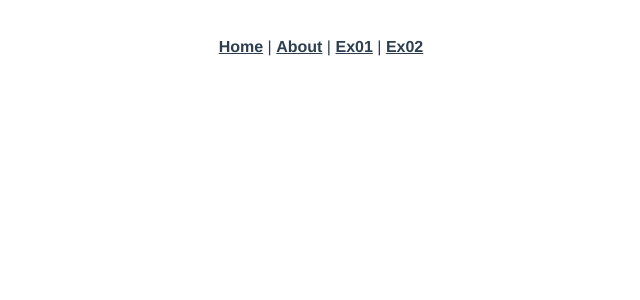
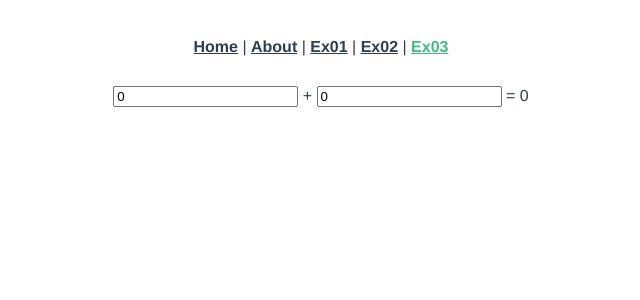
Before and after one commit to kouki-matsuura/ex-vue-beginner, a Vue app: page /ex03 in a window 1280 px wide. Shown: the top 300 px of the page, without its empty margins (319-959 px from the left). Built offline with nearby package versions, Linux system fonts and the light colour scheme.

Commit message:
Ex03の実装

```diff
--- a/src/App.vue
+++ b/src/App.vue
@@ -4,7 +4,8 @@
       <router-link to="/">Home</router-link> |
       <router-link to="/about">About</router-link> |
       <router-link to="/ex01">Ex01</router-link> |
-      <router-link to="/ex02">Ex02</router-link>
+      <router-link to="/ex02">Ex02</router-link> |
+      <router-link to="/ex03">Ex03</router-link>
     </nav>
     <router-view />
   </div>
--- a/src/router/index.ts
+++ b/src/router/index.ts
@@ -28,6 +28,10 @@
     path: "/ex02",
     component: () => import("../views/Ex02.vue"),
   },
+  {
+    path: "/ex03",
+    component: () => import("../views/Ex03.vue"),
+  },
 ];
 
 const router = new VueRouter({
--- /dev/null
+++ b/src/views/Ex03.vue
@@ -0,0 +1,24 @@
+<template>
+  <div>
+    <input type="text" v-model.number="num1" />
+    +
+    <input type="text" v-model.number="num2" />
+    =
+    {{ answer }}
+  </div>
+</template>
+
+<script lang="ts">
+import { Component, Vue } from "vue-property-decorator";
+@Component
+export default class Ex03Component extends Vue {
+  private num1 = 0;
+  private num2 = 0;
+
+  get answer() {
+    return this.num1 + this.num2;
+  }
+}
+</script>
+
+<style scoped></style>
```
